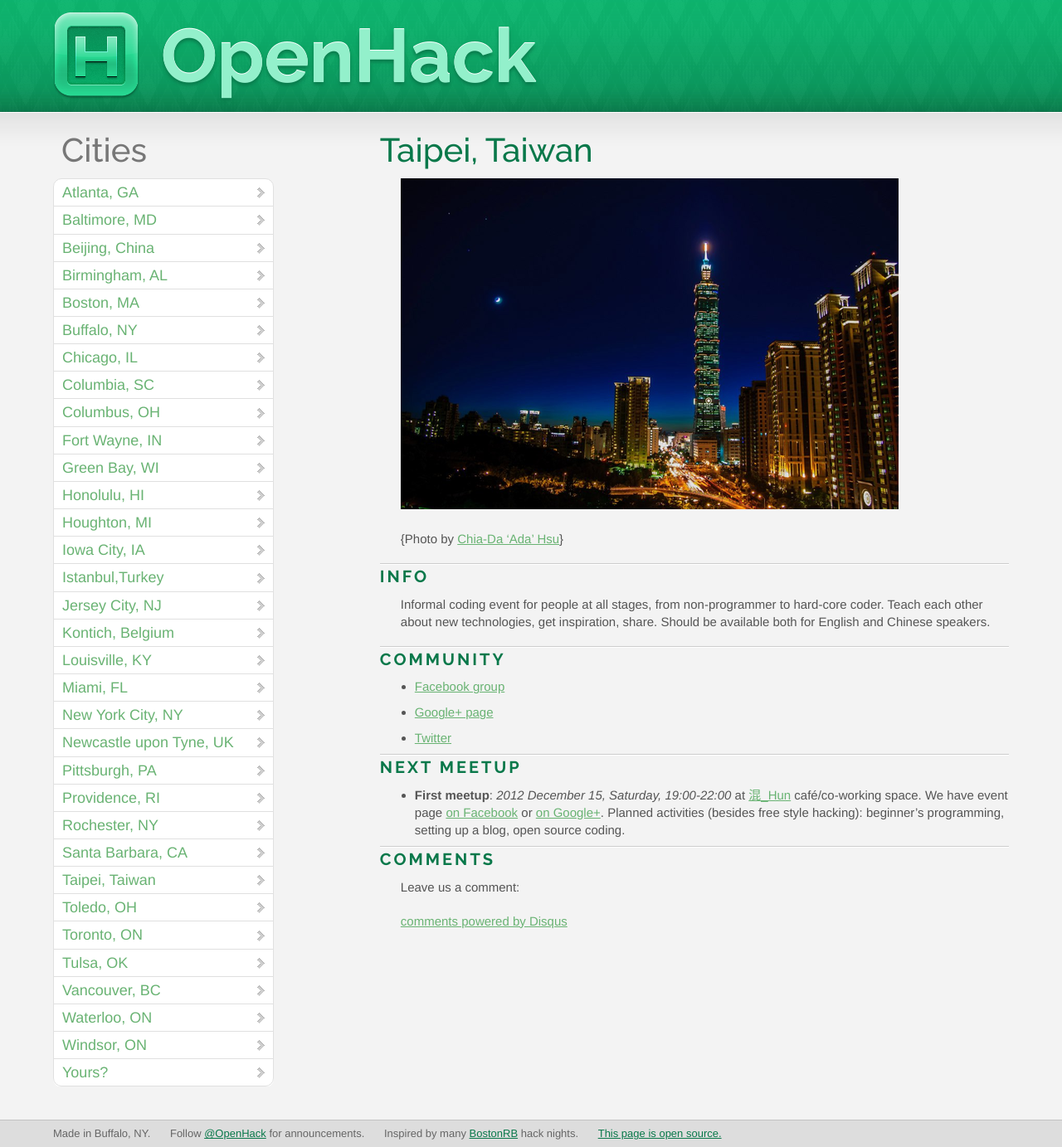
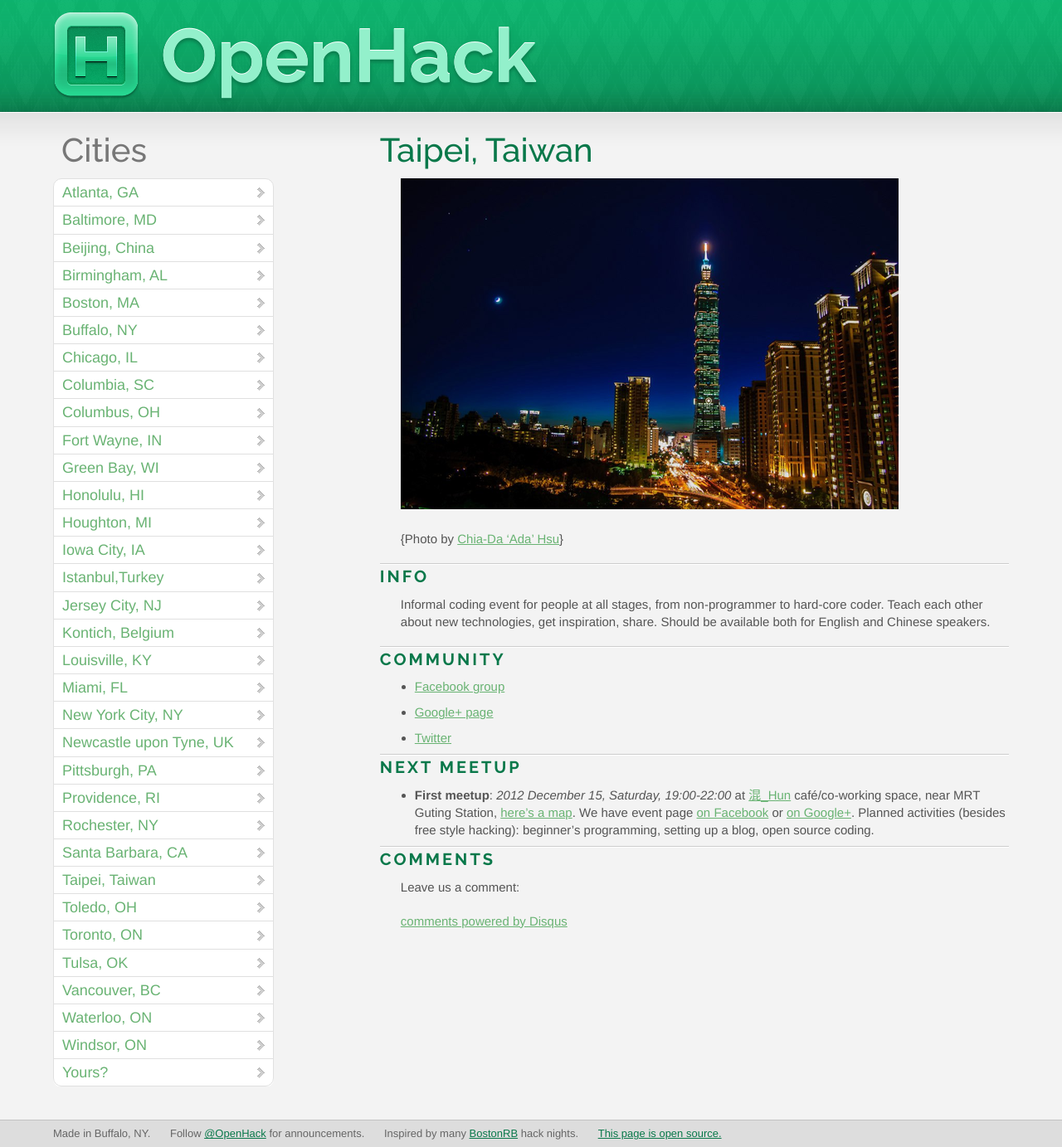
Before and after one commit to OpenHack/openhack.github.com, a Jekyll site: the page built from taipei/index.markdown, in a window 1280 px wide. Shown: the whole page at 83% size. Built offline with Jekyll 4.4.1, drawn with Linux system fonts in a browser that asks for light colours; nearby versions of some CDN libraries; Markdown is read by kramdown in place of the engine named in the settings; comment, search, counter and statistics services are not loaded.

Commit message:
Taipei: add location info and map link

```diff
--- a/taipei/index.markdown
+++ b/taipei/index.markdown
@@ -23,7 +23,7 @@ for English and Chinese speakers.
 
 ### Next meetup
 
-* **First meetup**: *2012 December 15, Saturday, 19:00-22:00* at [混_Hun][hun] café/co-working space. We have event page [on Facebook][meetup1fb] or [on Google+][meetup1gp]. Planned activities (besides free style hacking): beginner's programming, setting up a blog, open source coding.
+* **First meetup**: *2012 December 15, Saturday, 19:00-22:00* at [混_Hun][hun] café/co-working space, near MRT Guting Station, [here's a map][hunmap]. We have event page [on Facebook][meetup1fb] or [on Google+][meetup1gp]. Planned activities (besides free style hacking): beginner's programming, setting up a blog, open source coding.
 
 ### Comments
 
```
Also changed, not shown: other parts of taipei/index.markdown (+1 -0 lines).
